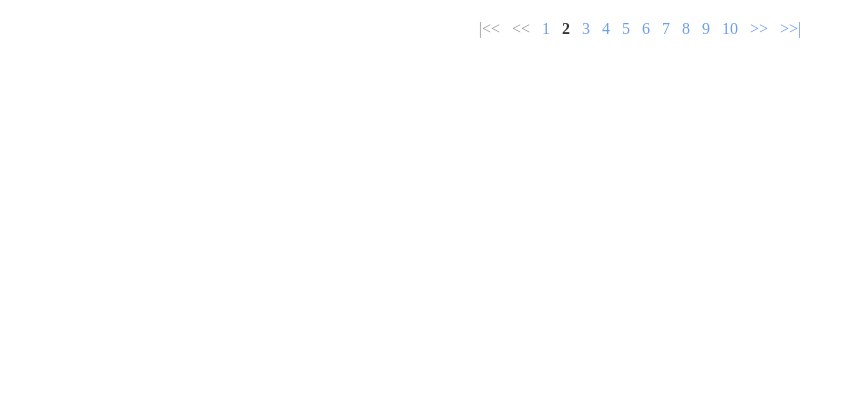
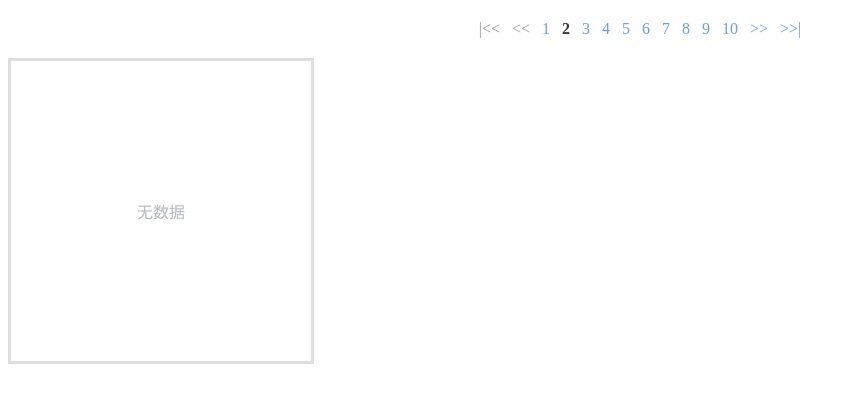
Before and after one commit to niyangup/vue-my-site, a Vue app: page / in a window 1280 px wide. Shown: the top 402 px of the page, without its empty margins (0-855 px from the left). Built offline with nearby package versions, Linux system fonts and the light colour scheme; a small style sheet from the web is missing.

Commit message:
empty组件

```diff
--- a/src/App.vue
+++ b/src/App.vue
@@ -1,16 +1,21 @@
 <template>
   <div id="app">
     <pager :total="total" :current="current" @pageChange="handlePageChange"></pager>
+    <div class="container">
+      <empty/>
+    </div>
   </div>
 </template>
 
 <script>
 
 import Pager from "@/components/Pager";
+import Empty from "@/components/Empty";
 
 export default {
   name: 'App',
   components: {
+    Empty,
     Pager,
   },
   data() {
@@ -30,4 +35,11 @@ export default {
 <style>
 #app {
 }
+
+.container {
+  position: relative;
+  width: 300px;
+  height: 300px;
+  border: 3px solid #dedede;
+}
 </style>
--- /dev/null
+++ b/src/components/Empty.vue
@@ -0,0 +1,42 @@
+<template>
+  <div class="empty-container">
+    <Icon type="empty"></Icon>
+    <p>{{ text }}</p>
+  </div>
+</template>
+
+<script>
+import Icon from "@/components/Icon";
+
+export default {
+  name: "Empty",
+  components: {Icon},
+  props: {
+    text: {
+      type: String,
+      default: '无数据'
+    },
+  },
+}
+</script>
+
+<style scoped lang="less">
+@import url(~@/style/mixin.less);
+@import url(~@/style/var.less);
+
+.empty-container {
+  .self-center();
+
+  .icon-container {
+    font-size: 72px;
+    color: @gray;
+  }
+
+  p {
+    color: @gray;
+    text-align: center;
+  }
+}
+
+
+</style>
--- /dev/null
+++ b/src/style/mixin.less
@@ -0,0 +1,6 @@
+.self-center(@pos:absolute) {
+  position: @pos;
+  top: 50%;
+  left: 50%;
+  transform: translate(-50%, -50%);
+}
```
